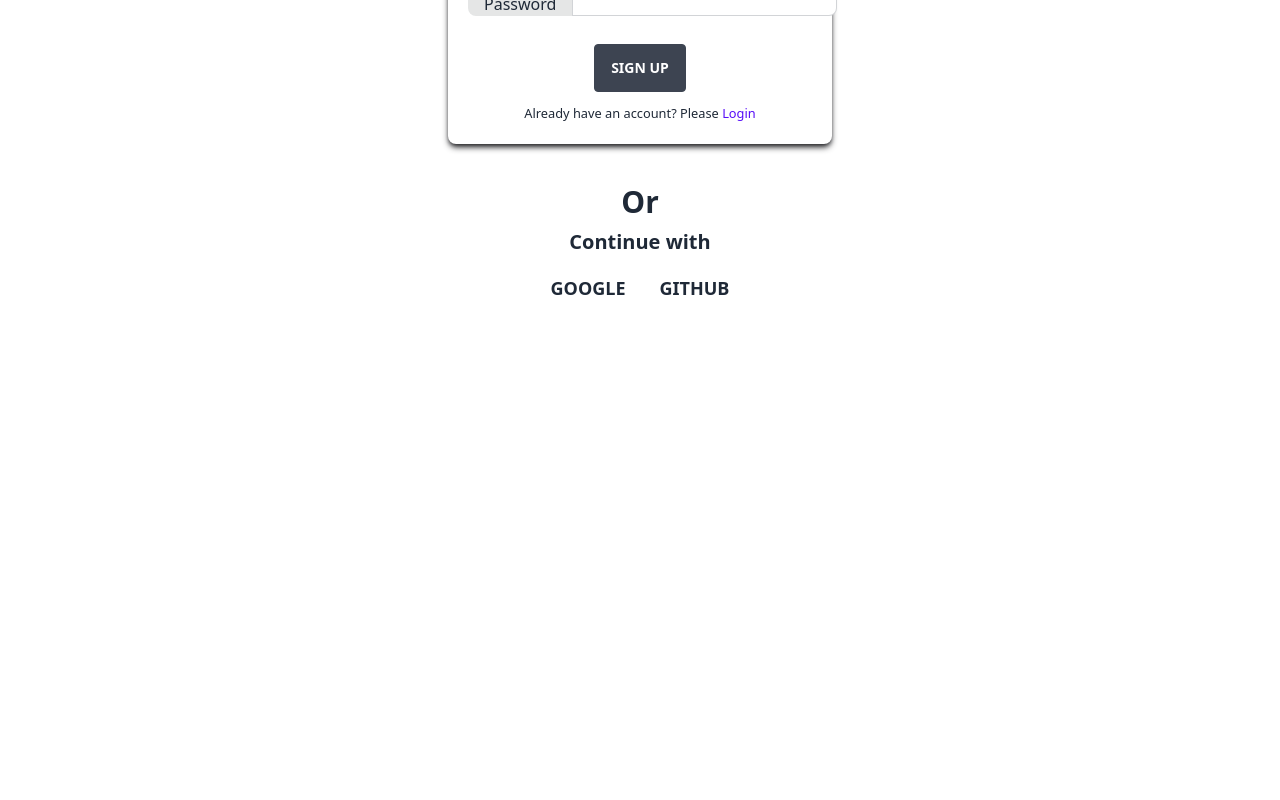
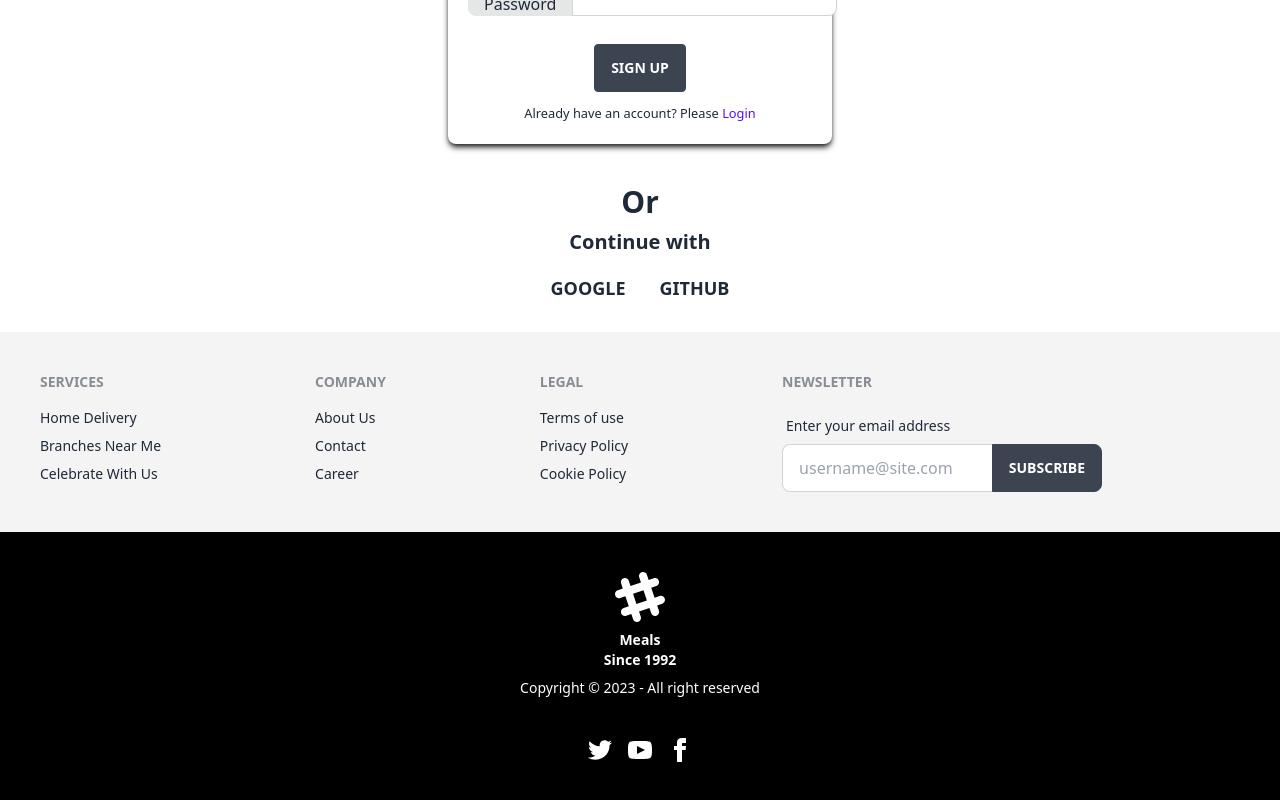
Before and after one commit to sayonUsman/mealsWithReact, a React (Vite) app: page /signUp in a window 1280 px wide. Shown: the part 452-1252 px from the top of the page. Before the commit the page ends 800 px from the top, so only its background shows below. Built offline with nearby package versions, Linux system fonts and the light colour scheme; no server answers.

Commit message:
Added footer

```diff
--- /dev/null
+++ b/src/components/Footer/Footer.jsx
@@ -0,0 +1,134 @@
+import React from "react";
+import { Link } from "react-router-dom";
+
+const Footer = () => {
+  return (
+    <div>
+      <div className="bg-zinc-100 mt-5">
+        <footer className="container mx-auto footer p-10 text-base-content">
+          <div>
+            <span className="footer-title">Services</span>
+            <Link to="/" className="link link-hover">
+              Home Delivery
+            </Link>
+            <Link to="/" className="link link-hover">
+              Branches Near Me
+            </Link>
+            <Link to="/" className="link link-hover">
+              Celebrate With Us
+            </Link>
+          </div>
+
+          <div>
+            <span className="footer-title">Company</span>
+            <Link to="/" className="link link-hover">
+              About Us
+            </Link>
+            <Link to="/" className="link link-hover">
+              Contact
+            </Link>
+            <Link to="/" className="link link-hover">
+              Career
+            </Link>
+          </div>
+
+          <div>
+            <span className="footer-title">Legal</span>
+            <Link to="/" className="link link-hover">
+              Terms of use
+            </Link>
+            <Link to="/" className="link link-hover">
+              Privacy Policy
+            </Link>
+            <Link to="/" className="link link-hover">
+              Cookie Policy
+            </Link>
+          </div>
+
+          <div>
+            <span className="footer-title">Newsletter</span>
+            <div className="form-control w-80">
+              <label className="label">
+                <span className="label-text">Enter your email address</span>
+              </label>
+
+              <div className="relative">
+                <input
+                  type="email"
+                  placeholder="username@site.com"
+                  className="input input-bordered w-full pr-16"
+                />
+                <button className="btn absolute top-0 right-0 rounded-l-none">
+                  Subscribe
+                </button>
+              </div>
+            </div>
+          </div>
+        </footer>
+      </div>
+
+      <footer className="footer footer-center p-10 bg-black text-primary-content">
+        <div>
+          <svg
+            width="50"
+            height="50"
+            viewBox="0 0 24 24"
+            xmlns="http://www.w3.org/2000/svg"
+            fillRule="evenodd"
+            clipRule="evenodd"
+            className="inline-block fill-current"
+          >
+            <path d="M22.672 15.226l-2.432.811.841 2.515c.33 1.019-.209 2.127-1.23 2.456-1.15.325-2.148-.321-2.463-1.226l-.84-2.518-5.013 1.677.84 2.517c.391 1.203-.434 2.542-1.831 2.542-.88 0-1.601-.564-1.86-1.314l-.842-2.516-2.431.809c-1.135.328-2.145-.317-2.463-1.229-.329-1.018.211-2.127 1.231-2.456l2.432-.809-1.621-4.823-2.432.808c-1.355.384-2.558-.59-2.558-1.839 0-.817.509-1.582 1.327-1.846l2.433-.809-.842-2.515c-.33-1.02.211-2.129 1.232-2.458 1.02-.329 2.13.209 2.461 1.229l.842 2.515 5.011-1.677-.839-2.517c-.403-1.238.484-2.553 1.843-2.553.819 0 1.585.509 1.85 1.326l.841 2.517 2.431-.81c1.02-.33 2.131.211 2.461 1.229.332 1.018-.21 2.126-1.23 2.456l-2.433.809 1.622 4.823 2.433-.809c1.242-.401 2.557.484 2.557 1.838 0 .819-.51 1.583-1.328 1.847m-8.992-6.428l-5.01 1.675 1.619 4.828 5.011-1.674-1.62-4.829z"></path>
+          </svg>
+          <p className="font-bold">
+            Meals
+            <br />
+            Since 1992
+          </p>
+          <p>Copyright © 2023 - All right reserved</p>
+        </div>
+        <div>
+          <div className="grid grid-flow-col gap-4">
+            <a>
+              <svg
+                xmlns="http://www.w3.org/2000/svg"
+                width="24"
+                height="24"
+                viewBox="0 0 24 24"
+                className="fill-current"
+              >
+                <path d="M24 4.557c-.883.392-1.832.656-2.828.775 1.017-.609 1.798-1.574 2.165-2.724-.951.564-2.005.974-3.127 1.195-.897-.957-2.178-1.555-3.594-1.555-3.179 0-5.515 2.966-4.797 6.045-4.091-.205-7.719-2.165-10.148-5.144-1.29 2.213-.669 5.108 1.523 6.574-.806-.026-1.566-.247-2.229-.616-.054 2.281 1.581 4.415 3.949 4.89-.693.188-1.452.232-2.224.084.626 1.956 2.444 3.379 4.6 3.419-2.07 1.623-4.678 2.348-7.29 2.04 2.179 1.397 4.768 2.212 7.548 2.212 9.142 0 14.307-7.721 13.995-14.646.962-.695 1.797-1.562 2.457-2.549z"></path>
+              </svg>
+            </a>
+
+            <a>
+              <svg
+                xmlns="http://www.w3.org/2000/svg"
+                width="24"
+                height="24"
+                viewBox="0 0 24 24"
+                className="fill-current"
+              >
+                <path d="M19.615 3.184c-3.604-.246-11.631-.245-15.23 0-3.897.266-4.356 2.62-4.385 8.816.029 6.185.484 8.549 4.385 8.816 3.6.245 11.626.246 15.23 0 3.897-.266 4.356-2.62 4.385-8.816-.029-6.185-.484-8.549-4.385-8.816zm-10.615 12.816v-8l8 3.993-8 4.007z"></path>
+              </svg>
+            </a>
+
+            <a>
+              <svg
+                xmlns="http://www.w3.org/2000/svg"
+                width="24"
+                height="24"
+                viewBox="0 0 24 24"
+                className="fill-current"
+              >
+                <path d="M9 8h-3v4h3v12h5v-12h3.642l.358-4h-4v-1.667c0-.955.192-1.333 1.115-1.333h2.885v-5h-3.808c-3.596 0-5.192 1.583-5.192 4.615v3.385z"></path>
+              </svg>
+            </a>
+          </div>
+        </div>
+      </footer>
+    </div>
+  );
+};
+
+export default Footer;
--- a/src/components/Layout/Main.jsx
+++ b/src/components/Layout/Main.jsx
@@ -1,12 +1,14 @@
 import React from "react";
 import { Outlet } from "react-router-dom";
 import Navbar from "../Navbar/Navbar";
+import Footer from "../Footer/Footer";
 
 const Main = () => {
   return (
     <div>
       <Navbar></Navbar>
       <Outlet></Outlet>
+      <Footer></Footer>
     </div>
   );
 };
```
